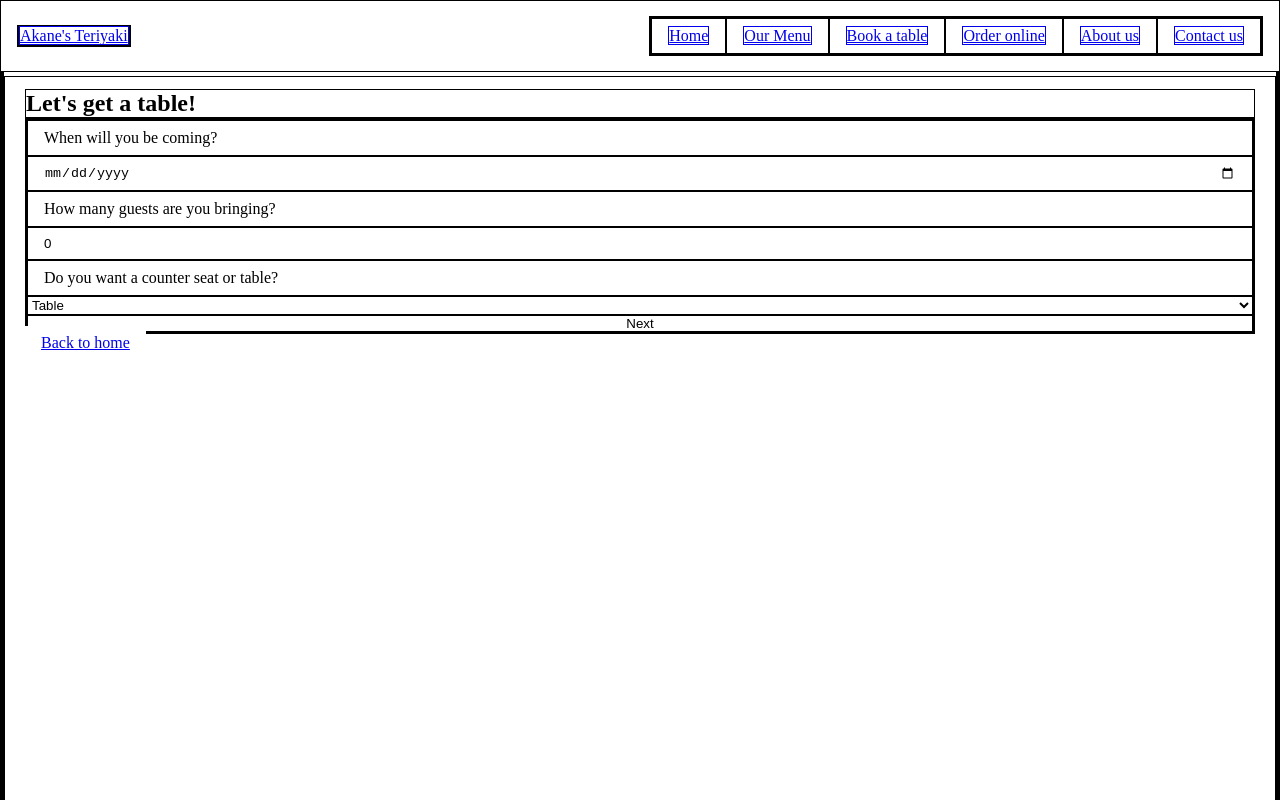
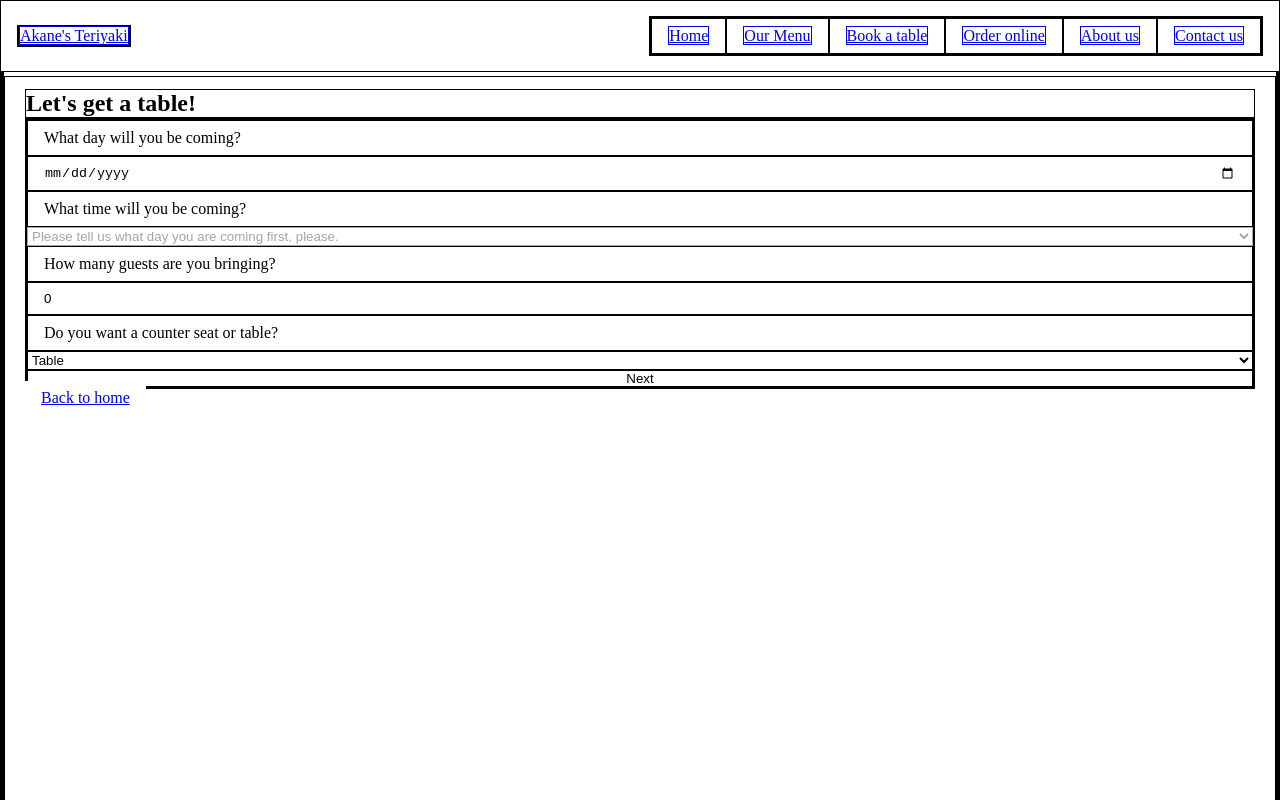
Before and after one commit to jarteaga127/akanes-teriyaki-react, a React (Vite) app: page /book-a-table in a window 1280 px wide. Shown: the top 800 px of the page. Built offline with nearby package versions, Linux system fonts and the light colour scheme.

Commit message:
Added times slots to the booking form

```diff
--- a/src/components/AboutSec.tsx
+++ b/src/components/AboutSec.tsx
@@ -7,7 +7,9 @@ const AboutSec = () => {
 <div className="section-text">
     <h2>About us</h2>
     <p>Born and raised in Southern California, we bring Teriyaki back to its place of origin: Tokyo, Japan. We specialize in Teriyaki Bowls, Burgers and more</p>
-    <Link to="/" className="link-001">Read about our story here.</Link>
+
+        <Link to="/" className="link-001">Read about our story here.</Link>
+
 </div>
         </section>
      );
--- a/src/components/BookingForm.tsx
+++ b/src/components/BookingForm.tsx
@@ -1,5 +1,5 @@
 import { useState } from "react";
-import type { BookingDetails } from "../types";
+import type { BookingDetails, TimeSlot } from "../types";
 import "../styles/booking-form.css"
 
 const BookingForm = () => {
@@ -21,16 +21,34 @@ console.log("Thank you. Your table has been set.", formData);
 setStep(3);
 }
 
+const timeSlots: TimeSlot[] = [
+    {time: '18:00', label: '18:00', isAvailable: true},
+    {time: '19:00', label: '19:00', isAvailable: true},
+    {time: '20:00', label: '20:00', isAvailable: true},
+    {time: '21:00', label: '21:00', isAvailable: true},
+    {time: '22:00', label: '22:00', isAvailable: true}
+
+]
+
     return (
         <form onSubmit={handleSubmit}>
             {step === 1 && (
                 <div className="form-control">
-                    <label htmlFor="date">When will you be coming?</label>
+                    <label htmlFor="date">What day will you be coming?</label>
                     <input type="date" name="date" value={formData.date} onChange={handleInputChange} min={new Date().toISOString().split('T')[0]} />
+                    <label htmlFor="time">What time will you be coming?</label>
+                    <select name="time" id="time" value={formData.time} onChange={handleInputChange} required disabled={!formData.date}>
+                        <option value="">{formData.date ? "Select a time" : "Please tell us what day you are coming first, please."}</option>
+                        {timeSlots.map((slot) => (
+                            <option key={slot.time} value={slot.time} disabled={!slot.isAvailable}>
+                                {slot.label}
+                            </option>
+                        ))}
+                    </select>
                     <label htmlFor="guests">How many guests are you bringing?</label>
                     <input type="number" name="guests" value={formData.guests} onChange={handleInputChange} min={0} max={10} />
                     <label htmlFor="seatType">Do you want a counter seat or table?</label>
-                    <select name="seatType" id="">
+                    <select name="seatType" id="" >
                         <option value="1">Table</option>
                         <option value="2">Counter</option>
                     </select>
--- a/src/components/BookingSec.tsx
+++ b/src/components/BookingSec.tsx
@@ -7,6 +7,7 @@ const BookingSec = () => {
             <div className="section-text">
                 <h2>Book a table with us.</h2>
                 <p>Plan on eating out tonight? Book a table with us now.</p>
+
                 <Link to="/book-a-table" className="link-001">Book your table now</Link>
             </div>
         </section>
--- a/src/components/HeroSec.tsx
+++ b/src/components/HeroSec.tsx
@@ -6,7 +6,9 @@ const HeroSec = () => {
         <section className="hero-sec">
             <div className="hero-text">
                 <h1>Welcome to Akane's Teriyaki Grill</h1>
-                <Link to="/our-menu" className="link-001">Check out our menu.</Link>
+
+                    <Link to="/our-menu" className="link-001">Check out our menu.</Link>
+
             </div>
         </section>
      );
--- a/src/components/Navbar.tsx
+++ b/src/components/Navbar.tsx
@@ -7,12 +7,12 @@ const Navbar = () => {
             <div className="site-logo"><header><Link to="/">Akane's Teriyaki</Link></header></div>
             <div className="nav-link-group">
             <ul>
-                <li><Link to="/">Home</Link></li>
-                <li><Link to="/our-menu">Our Menu</Link></li>
-                <li><Link to="/book-a-table">Book a table</Link></li>
-                <li><Link to="/">Order online</Link></li>
-                <li><Link to="/">About us</Link></li>
-                <li><Link to="/">Contact us</Link></li>
+                <li><Link to="/" className="nav-link">Home</Link></li>
+                <li><Link to="/our-menu" className="nav-link">Our Menu</Link></li>
+                <li><Link to="/book-a-table" className="nav-link">Book a table</Link></li>
+                <li><Link to="/" className="nav-link">Order online</Link></li>
+                <li><Link to="/" className="nav-link">About us</Link></li>
+                <li><Link to="/" className="nav-link">Contact us</Link></li>
             </ul>
             </div>
         </nav>
--- a/src/components/OrderOnSec.tsx
+++ b/src/components/OrderOnSec.tsx
@@ -7,7 +7,10 @@ const OrderOnSec = () => {
 <div className="section-text">
     <h2>Order online</h2>
     <p>Feeling too lazy to go out? We'll bring our food to your door.</p>
-    <Link to="/" className="link-001">Order online now.</Link>
+
+     <Link to="/" className="link-001">Order online now.</Link>
+
+
 </div>
         </section>
      );
--- a/src/index.css
+++ b/src/index.css
@@ -6,12 +6,15 @@
   background-color: white;
 }
 
+main {
+  padding-top: 72px;
+}
+
 section, footer {
   padding: .75rem 1.25rem 2rem;
 }
 
 section {
-  margin-top: 72px;
   height: 100vh;
 }
 
--- a/src/types/index.tsx
+++ b/src/types/index.tsx
@@ -11,5 +11,6 @@ export interface BookingDetails {
 
 export interface TimeSlot {
     time: string;
+    label: string;
     isAvailable: boolean;
 }
```
